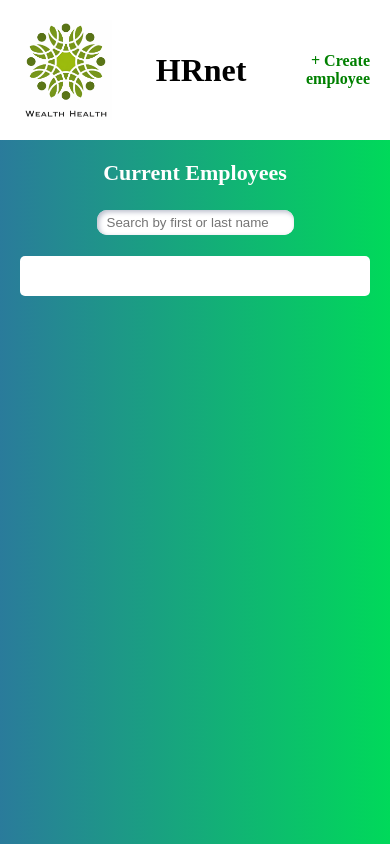
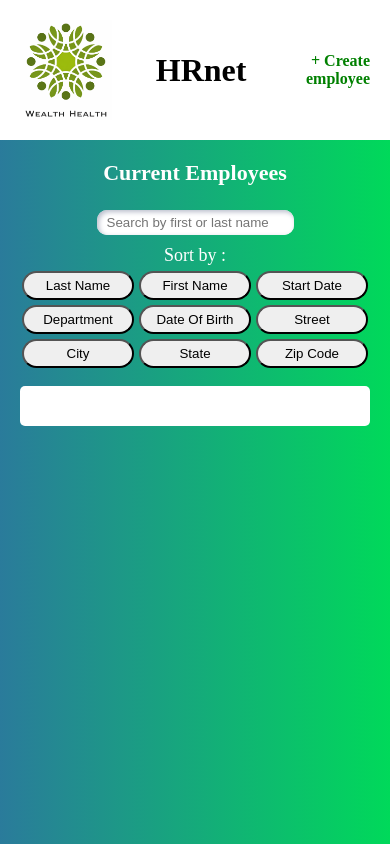
Before and after one commit to Neihos/wealthhealth, a React (Vite) app: page /employees in a window 390 px wide. Built offline with nearby package versions, Linux system fonts and the light colour scheme.

Commit message:
add column sorting and responsive layout to employee table

```diff
--- a/css/EmployeeList.css
+++ b/css/EmployeeList.css
@@ -1,10 +1,47 @@
+@charset "UTF-8";
 #employee-div {
   display: flex;
   width: 100%;
   min-height: calc(100vh - 140px);
   justify-content: center;
   align-items: start;
+  position: relative;
   background: linear-gradient(90deg, rgb(42, 123, 155) 0%, rgb(0, 217, 90) 100%, rgb(237, 221, 83) 100%);
+}
+#employee-div #employee-searchBar {
+  position: absolute;
+  top: 70px;
+  border-radius: 10px;
+  border: none;
+  box-shadow: inset 2px 2px 5px #babecc, inset -5px -5px 10px #fff;
+  padding: 5px 10px 5px 10px;
+}
+#employee-div .searchButton {
+  position: absolute;
+  top: 105px;
+  display: flex;
+  flex-wrap: wrap;
+  gap: 5px 5px;
+  max-width: 440px;
+  justify-content: center;
+  align-items: center;
+}
+#employee-div .searchButton__button {
+  border-radius: 25px;
+  padding: 5px 10px;
+  width: 112px;
+}
+#employee-div .searchButton__button.is-active.asc::after {
+  content: "▴";
+}
+#employee-div .searchButton__button.is-active.desc::after {
+  content: "▾";
+}
+#employee-div .searchButton span {
+  width: 100%;
+  text-align: center;
+  font-size: 18px;
+  color: #fff;
 }
 #employee-div .employees-table {
   width: 100%;
@@ -17,7 +54,7 @@
   /* MOBILE: tout en blocs */
 }
 #employee-div .employees-table caption {
-  margin-bottom: 16px;
+  margin-bottom: 200px;
   font-size: 22px;
   font-weight: 800;
   text-align: center;
@@ -60,9 +97,17 @@
   font-size: 14px;
   color: rgba(0, 0, 0, 0.54);
 }
+
 @media (min-width: 768px) {
-  #employee-div #employee-div {
+  #employee-div {
     min-height: calc(100vh - 200px);
+    padding-bottom: 80px;
+  }
+  #employee-div #employee-searchBar {
+    top: 170px;
+  }
+  #employee-div .searchButton {
+    display: none;
   }
   #employee-div .employees-table {
     font-size: 16px;
@@ -72,6 +117,7 @@
   #employee-div .employees-table caption {
     padding: 50px;
     font-size: 48px;
+    margin-bottom: 80px;
   }
   #employee-div .employees-table thead {
     position: relative;
@@ -80,13 +126,24 @@
     width: auto;
     overflow: visible;
   }
-  #employee-div .employees-table thead th {
+  #employee-div .employees-table thead .listName {
     background-color: rgb(38, 137, 13);
     border: 1px solid rgb(134, 188, 37);
     font-weight: normal;
     text-align: center;
     color: white;
     padding: 10px;
+    cursor: pointer;
+  }
+  #employee-div .employees-table thead .listName.is-active.asc::after {
+    content: " ↓";
+  }
+  #employee-div .employees-table thead .listName.is-active.desc::after {
+    content: " ↑";
+  }
+  #employee-div .employees-table thead .listName.not-active::after {
+    content: " ⇅";
+    opacity: 0.4;
   }
   #employee-div .employees-table tbody {
     display: table-row-group;
--- a/src/app/pages/EmployeeList.jsx
+++ b/src/app/pages/EmployeeList.jsx
@@ -5,7 +5,23 @@ import { useState } from "react";
 export default function EmployeeList() {
   const userlist = useSelector((state) => state.employees.list);
   const [search, setSearch] = useState("");
+  const [sortKey, setSortKey] = useState(null);
+  const [sortDir, setSortDir] = useState("asc");
 
+  // Define sort type for each sortable column
+  const sortTypeByKey = {
+    lastName: "text",
+    firstName: "text",
+    department: "text",
+    street: "text",
+    city: "text",
+    state: "text",
+    zipCode: "number",
+    birthDate: "date",
+    startDate: "date",
+  };
+
+  // Filter employees by first or last name (min 2 characters)
   const filteredEmployees = userlist.filter((employee) => {
     const query = search.trim().toLowerCase();
 
@@ -19,6 +35,57 @@ export default function EmployeeList() {
     return firstName.startsWith(query) || lastName.startsWith(query);
   });
 
+  // Handle column sorting (toggle asc / desc)
+  const handleSort = (key) => {
+    if (sortKey === key) {
+      setSortDir((prev) => (prev === "asc" ? "desc" : "asc"));
+    } else {
+      setSortKey(key);
+      setSortDir("asc");
+    }
+  };
+
+  // Compare two text values
+  const compareText = (a, b) => {
+    const av = (a ?? "").toString().toLowerCase();
+    const bv = (b ?? "").toString().toLowerCase();
+    return av.localeCompare(bv);
+  };
+
+  // Compare two numeric values
+  const compareNumber = (a, b) => {
+    const av = Number(a);
+    const bv = Number(b);
+    if (Number.isNaN(av) && Number.isNaN(bv)) return 0;
+    if (Number.isNaN(av)) return 1;
+    if (Number.isNaN(bv)) return -1;
+    return av - bv;
+  };
+
+  // Compare two dates
+  const compareDate = (a, b) => {
+    const av = Date.parse(a);
+    const bv = Date.parse(b);
+    if (Number.isNaN(av) && Number.isNaN(bv)) return 0;
+    if (Number.isNaN(av)) return 1;
+    if (Number.isNaN(bv)) return -1;
+    return av - bv;
+  };
+
+  // Sort employees based on selected column and direction
+  const sortedEmployees = [...filteredEmployees].sort((a, b) => {
+    if (!sortKey) return 0;
+
+    const type = sortTypeByKey[sortKey] ?? "text";
+
+    let result = 0;
+    if (type === "number") result = compareNumber(a[sortKey], b[sortKey]);
+    else if (type === "date") result = compareDate(a[sortKey], b[sortKey]);
+    else result = compareText(a[sortKey], b[sortKey]);
+
+    return sortDir === "asc" ? result : -result;
+  });
+
   return (
     <div id="employee-div" className="container">
       <input
@@ -29,25 +96,212 @@ export default function EmployeeList() {
         onChange={(e) => setSearch(e.target.value)}
       />
 
+      <div className="searchButton">
+        <span>Sort by :</span>
+        <button
+          type="button"
+          className={
+            "searchButton__button" +
+            (sortKey === "lastName" ? ` is-active ${sortDir}` : "")
+          }
+          onClick={() => handleSort("lastName")}
+        >
+          Last Name
+        </button>
+        <button
+          type="button"
+          className={
+            "searchButton__button" +
+            (sortKey === "firstName" ? ` is-active ${sortDir}` : "")
+          }
+          onClick={() => handleSort("firstName")}
+        >
+          First Name
+        </button>
+        <button
+          type="button"
+          className={
+            "searchButton__button" +
+            (sortKey === "startDate" ? ` is-active ${sortDir}` : "")
+          }
+          onClick={() => handleSort("startDate")}
+        >
+          Start Date
+        </button>
+        <button
+          type="button"
+          className={
+            "searchButton__button" +
+            (sortKey === "department" ? ` is-active ${sortDir}` : "")
+          }
+          onClick={() => handleSort("department")}
+        >
+          Department
+        </button>
+        <button
+          type="button"
+          className={
+            "searchButton__button" +
+            (sortKey === "birthDate" ? ` is-active ${sortDir}` : "")
+          }
+          onClick={() => handleSort("birthDate")}
+        >
+          Date Of Birth
+        </button>
+        <button
+          type="button"
+          className={
+            "searchButton__button" +
+            (sortKey === "street" ? ` is-active ${sortDir}` : "")
+          }
+          onClick={() => handleSort("street")}
+        >
+          Street
+        </button>
+        <button
+          type="button"
+          className={
+            "searchButton__button" +
+            (sortKey === "city" ? ` is-active ${sortDir}` : "")
+          }
+          onClick={() => handleSort("city")}
+        >
+          City
+        </button>
+        <button
+          type="button"
+          className={
+            "searchButton__button" +
+            (sortKey === "state" ? ` is-active ${sortDir}` : "")
+          }
+          onClick={() => handleSort("state")}
+        >
+          State
+        </button>
+        <button
+          type="button"
+          className={
+            "searchButton__button" +
+            (sortKey === "zipCode" ? ` is-active ${sortDir}` : "")
+          }
+          onClick={() => handleSort("zipCode")}
+        >
+          Zip Code
+        </button>
+      </div>
+
       <table className="employees-table">
         <caption>Current Employees</caption>
 
         <thead>
           <tr>
-            <th scope="col">Last Name</th>
-            <th scope="col">First Name</th>
-            <th scope="col">Start Date</th>
-            <th scope="col">Department</th>
-            <th scope="col">Date of Birth</th>
-            <th scope="col">Street</th>
-            <th scope="col">City</th>
-            <th scope="col">State</th>
-            <th scope="col">Zip Code</th>
+            <th
+              scope="col"
+              className={
+                "listName" +
+                (sortKey === "lastName"
+                  ? ` is-active ${sortDir}`
+                  : " not-active")
+              }
+              onClick={() => handleSort("lastName")}
+            >
+              Last Name
+            </th>
+            <th
+              scope="col"
+              className={
+                "listName" +
+                (sortKey === "firstName"
+                  ? ` is-active ${sortDir}`
+                  : " not-active")
+              }
+              onClick={() => handleSort("firstName")}
+            >
+              First Name
+            </th>
+            <th
+              scope="col"
+              className={
+                "listName" +
+                (sortKey === "startDate"
+                  ? ` is-active ${sortDir}`
+                  : " not-active")
+              }
+              onClick={() => handleSort("startDate")}
+            >
+              Start Date
+            </th>
+            <th
+              scope="col"
+              className={
+                "listName" +
+                (sortKey === "department"
+                  ? ` is-active ${sortDir}`
+                  : " not-active")
+              }
+              onClick={() => handleSort("department")}
+            >
+              Department
+            </th>
+            <th
+              scope="col"
+              className={
+                "listName" +
+                (sortKey === "birthDate"
+                  ? ` is-active ${sortDir}`
+                  : " not-active")
+              }
+              onClick={() => handleSort("birthDate")}
+            >
+              Date of Birth
+            </th>
+            <th
+              scope="col"
+              className={
+                "listName" +
+                (sortKey === "street" ? ` is-active ${sortDir}` : " not-active")
+              }
+              onClick={() => handleSort("street")}
+            >
+              Street
+            </th>
+            <th
+              scope="col"
+              className={
+                "listName" +
+                (sortKey === "city" ? ` is-active ${sortDir}` : " not-active")
+              }
+              onClick={() => handleSort("city")}
+            >
+              City
+            </th>
+            <th
+              scope="col"
+              className={
+                "listName" +
+                (sortKey === "state" ? ` is-active ${sortDir}` : " not-active")
+              }
+              onClick={() => handleSort("state")}
+            >
+              State
+            </th>
+            <th
+              scope="col"
+              className={
+                "listName" +
+                (sortKey === "zipCode"
+                  ? ` is-active ${sortDir}`
+                  : " not-active")
+              }
+              onClick={() => handleSort("zipCode")}
+            >
+              Zip Code
+            </th>
           </tr>
         </thead>
 
         <tbody>
-          {filteredEmployees.map((employee) => (
+          {sortedEmployees.map((employee) => (
             <tr key={employee.id}>
               <td data-title="Last Name">{employee.lastName}</td>
               <td data-title="First Name">{employee.firstName}</td>
--- a/src/assets/styles/EmployeeList.scss
+++ b/src/assets/styles/EmployeeList.scss
@@ -23,6 +23,38 @@
     padding: 5px 10px 5px 10px;
   }
 
+  .searchButton {
+    position: absolute;
+    top: 105px;
+    display: flex;
+    flex-wrap: wrap;
+    gap: 5px 5px;
+    max-width: 440px;
+    justify-content: center;
+    align-items: center;
+
+    &__button {
+      border-radius: 25px;
+      padding: 5px 10px;
+      width: 112px;
+    }
+
+    &__button.is-active.asc::after {
+      content: "▴";
+    }
+
+    &__button.is-active.desc::after {
+      content: "▾";
+    }
+
+    span {
+      width: 100%;
+      text-align: center;
+      font-size: 18px;
+      color: #fff;
+    }
+  }
+
   .employees-table {
     width: 100%;
     max-width: 1200px;
@@ -33,7 +65,7 @@
     border-spacing: 0;
 
     caption {
-      margin-bottom: 70px;
+      margin-bottom: 200px;
       font-size: 22px;
       font-weight: 800;
       text-align: center;
@@ -84,14 +116,18 @@
       }
     }
   }
-
-  @media (min-width: 768px) {
-    #employee-div {
-      min-height: calc(100vh - 200px);
-    }
+}
+@media (min-width: 768px) {
+  #employee-div {
+    min-height: calc(100vh - 200px);
+    padding-bottom: 80px;
 
     #employee-searchBar {
       top: 170px;
+    }
+
+    .searchButton {
+      display: none;
     }
 
     .employees-table {
@@ -102,6 +138,7 @@
       caption {
         padding: 50px;
         font-size: 48px;
+        margin-bottom: 80px;
       }
 
       thead {
@@ -111,13 +148,27 @@
         width: auto;
         overflow: visible;
 
-        th {
+        .listName {
           background-color: rgba(38, 137, 13, 1);
           border: 1px solid rgba(134, 188, 37, 1);
           font-weight: normal;
           text-align: center;
           color: white;
           padding: 10px;
+          cursor: pointer;
+        }
+
+        .listName.is-active.asc::after {
+          content: " ↓";
+        }
+
+        .listName.is-active.desc::after {
+          content: " ↑";
+        }
+
+        .listName.not-active::after {
+          content: " ⇅";
+          opacity: 0.4;
         }
       }
 
```
